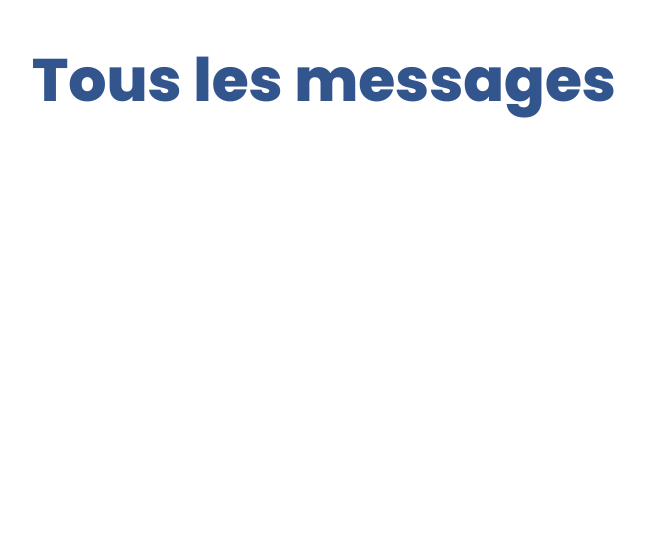
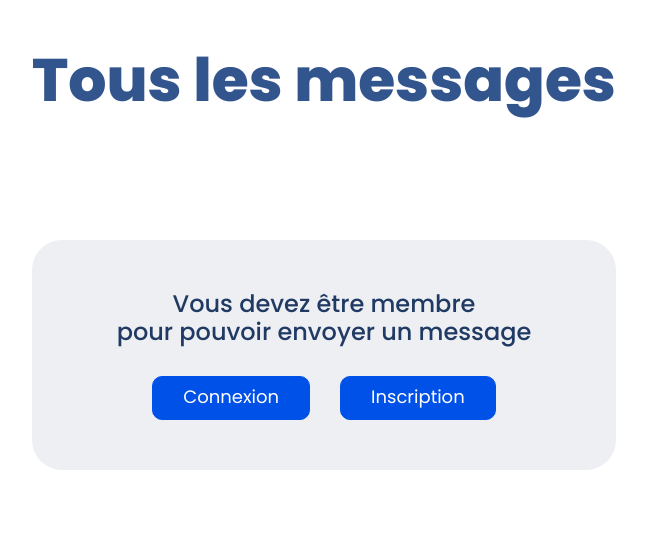
Before and after one commit to magicCedricIsMagic/secret-club, a Node server app: page / in a window 1280 px wide. Shown: the part 447-992 px from the top of the page, without its empty margins (316-963 px from the left). Before the commit the page ends 565 px from the top, so only its background shows below. Run offline with Node 20, Linux system fonts and the light colour scheme; data that the repository does not hold is empty; some libraries are stand-ins or nearby versions.

Commit message:
ahustements css

```diff
--- a/views/index.ejs
+++ b/views/index.ejs
@@ -48,16 +48,21 @@
 					</article>
 				<% } %>
 
+				<div>
+					<div class="spacer vertical lg"></div>
 					<% if (locals.user) { %>
-					<section class="flex column align-center gap-xxs">
-						<div class="spacer vertical lg"></div>
 						<% if (user.membershipStatus.slug === "unvalidated") { %>
+							<section class="card">
 								<h2 class="h3 text-center">Vous devez valider votre compte<br />avant de pouvoir envoyer un message</h2>
-							<div class="spacer vertical sm"></div>
+								<div class="spacer vertical md"></div>
+								<div class="flex justify-center">
 									<a class="button" href="/my-account/validate">Valider mon compte</a>
+								</div>
+							</section>
 						<% } else { %>
-							<h2 class="h2">Envoyer un nouveau message</h2>
-							<div class="spacer vertical sm"></div>
+							<section>
+								<h2 class="h2 text-center">Envoyer un nouveau message</h2>
+								<div class="spacer vertical md"></div>
 								<form class="form" action="/messages/add" method="POST">
 									<label class="form-field">
 										<span class="form-field__label">Message</span>
@@ -67,9 +72,19 @@
 										<button class="button" type="submit">Envoyer</button>
 									</div>
 								</form>
+							</section>
+						<% } %>
+					<% } else { %>
+						<section class="card">
+							<h2 class="h3 text-center">Vous devez être membre<br />pour pouvoir envoyer un message</h2>
+							<div class="spacer vertical md"></div>
+							<div class="flex justify-center">
+								<a class="button" href="/my-account/log-in">Connexion</a>
+								<a class="button" href="/my-account/sign-up">Inscription</a>
+							</div>
+						</section>
 					<% } %>
 				</section>
-				<% } %>
 
 			</section>
 
```
Lines whose indentation alone changed are shown as unchanged.
